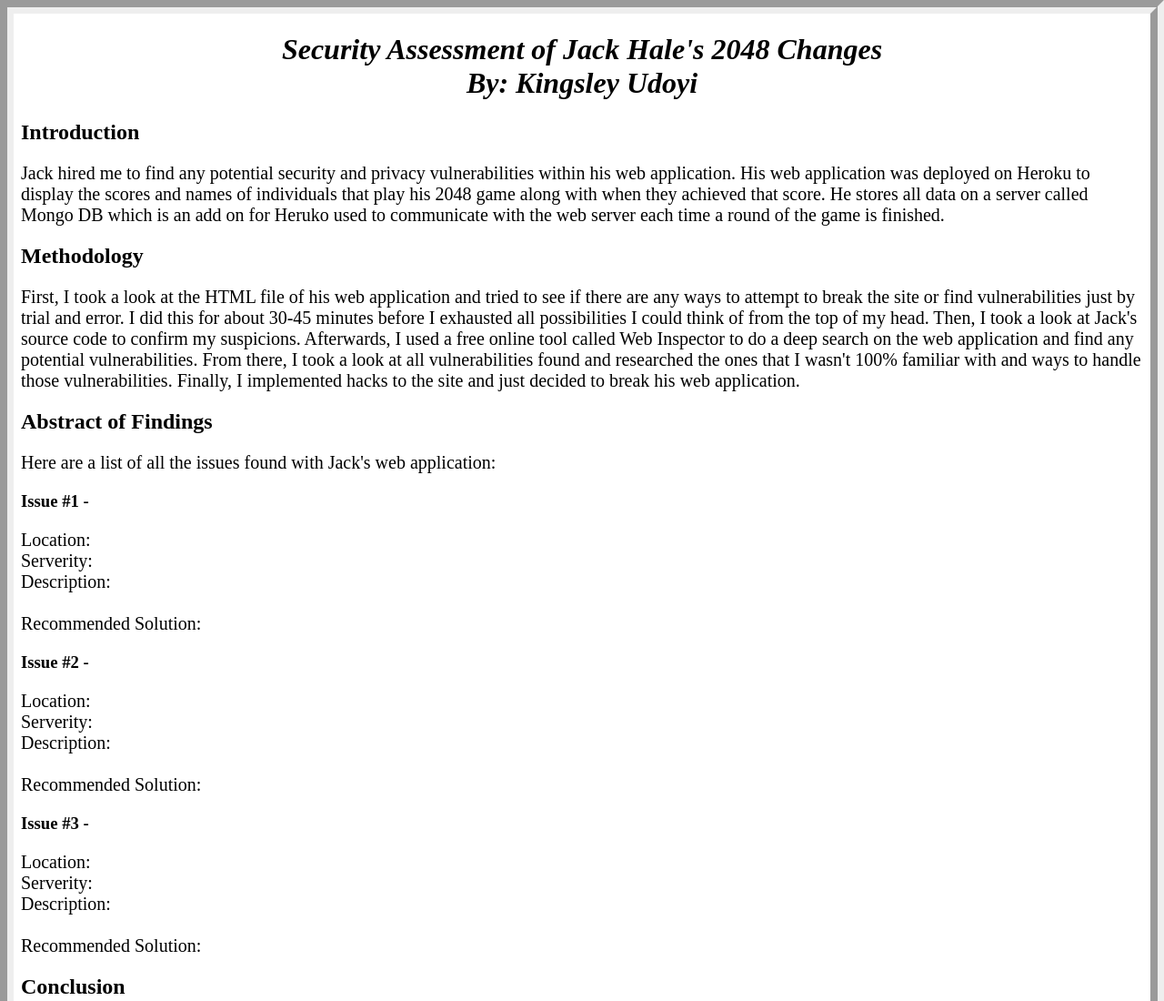
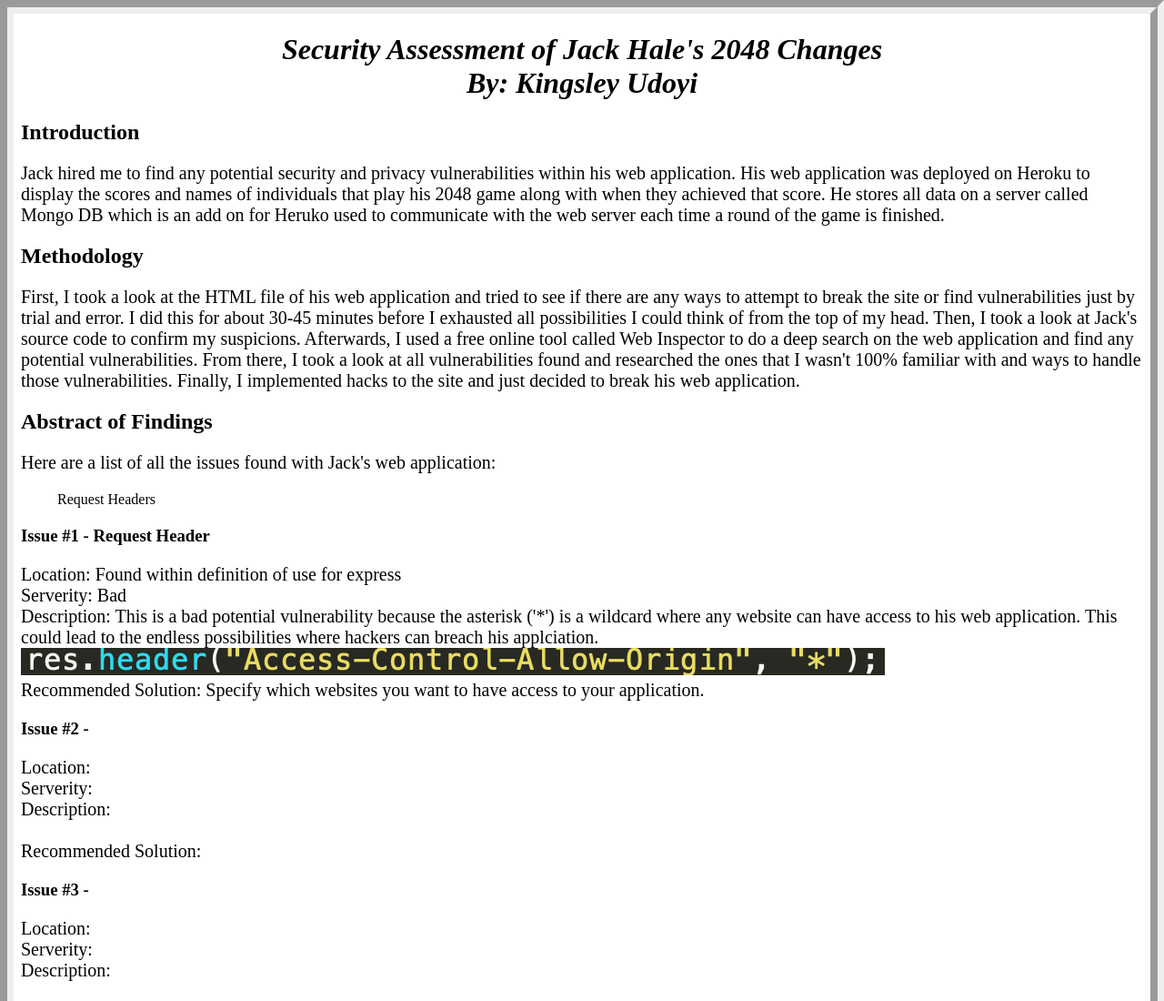
Before and after one commit to kingsleyu10/comp20-kudoyi, a plain HTML site: page security/index.html in a window 1280 px wide. Shown: the top 1100 px of the page at 91% size. Drawn offline with Linux system fonts and the light colour scheme.

```diff
--- a/security/index.html
+++ b/security/index.html
@@ -18,16 +18,19 @@
 	<h2>Abstract of Findings</h2>
 	<p>
 		Here are a list of all the issues found with Jack's web application:<br>
-		<ul></ul>
+		<ol>
+			Request Headers
+
+		</ol>
 	</p>
-	<h3>Issue #1 - </h3>
+	<h3>Issue #1 - Request Header</h3>
 	<p>
-		Location:<br>
-		Serverity:<br>
-		Description:<br>
-		<!--Insert image of issue as proof here -->
+		Location: Found within definition of use for express<br>
+		Serverity: Bad<br>
+		Description: This is a bad potential vulnerability because the asterisk ('*') is a wildcard where any website can have access to his web application. This could lead to the endless possibilities where hackers can breach his applciation.<br>
+		<img src="Issue_1.png"/>
 		<br>
-		Recommended Solution:
+		Recommended Solution: Specify which websites you want to have access to your application.
 	</p>
 	<h3>Issue #2 - </h3>
 	<p>
```
Also changed, not shown: security/Issue_1.png (added), security/Issue_2.png (added), 1 other file.
